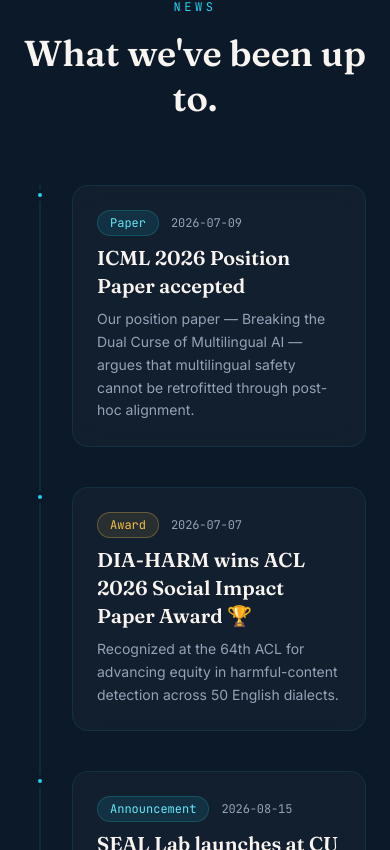
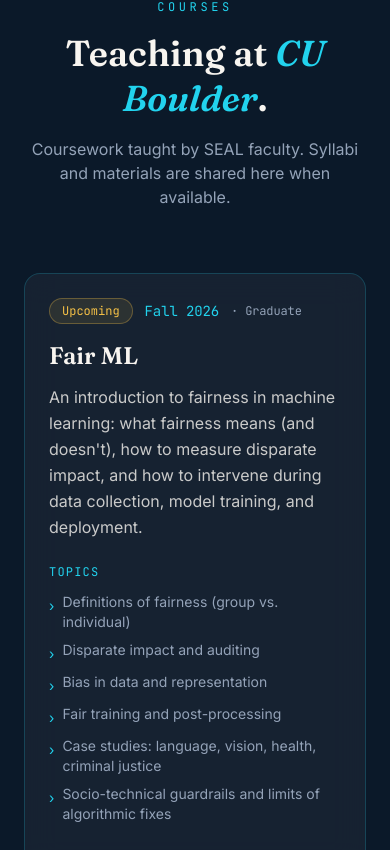
Before and after one commit to jsl5710/sealresearch, a React (Vite) app: page / in a window 390 px wide. Shown: the part 8134-8984 px from the top of the page. Built offline with nearby package versions, Linux system fonts and the light colour scheme.

Commit message:
Add Courses section with Fair ML (Fall 2026)

```diff
--- a/src/App.jsx
+++ b/src/App.jsx
@@ -13,6 +13,7 @@
 import ResearchThemes from './sections/ResearchThemes';
 import PeopleSection from './sections/PeopleSection';
 import PublicationsSection from './sections/PublicationsSection';
+import CoursesSection from './sections/CoursesSection';
 import NewsSection from './sections/NewsSection';
 import JoinUsSection from './sections/JoinUsSection';
 import ContactSection from './sections/ContactSection';
@@ -43,6 +44,7 @@
                         <ResearchThemes />
                         <PeopleSection />
                         <PublicationsSection />
+                        <CoursesSection />
                         <NewsSection />
                         <JoinUsSection />
                         <ContactSection />
--- a/src/components/Navbar.jsx
+++ b/src/components/Navbar.jsx
@@ -7,6 +7,7 @@
   { name: 'Research', href: '#research' },
   { name: 'People', href: '#people' },
   { name: 'Publications', href: '#publications' },
+  { name: 'Courses', href: '#courses' },
   { name: 'News', href: '#news' },
   { name: 'Join Us', href: '#join' },
   { name: 'Contact', href: '#contact' },
--- /dev/null
+++ b/src/data/courses.json
@@ -0,0 +1,22 @@
+[
+  {
+    "id": "fair-ml-fall26",
+    "title": "Fair ML",
+    "code": "",
+    "term": "Fall 2026",
+    "level": "Graduate",
+    "institution": "CU Boulder",
+    "status": "upcoming",
+    "summary": "An introduction to fairness in machine learning: what fairness means (and doesn't), how to measure disparate impact, and how to intervene during data collection, model training, and deployment.",
+    "topics": [
+      "Definitions of fairness (group vs. individual)",
+      "Disparate impact and auditing",
+      "Bias in data and representation",
+      "Fair training and post-processing",
+      "Case studies: language, vision, health, criminal justice",
+      "Socio-technical guardrails and limits of algorithmic fixes"
+    ],
+    "syllabusUrl": "",
+    "canvasUrl": ""
+  }
+]
--- /dev/null
+++ b/src/sections/CoursesSection.jsx
@@ -0,0 +1,82 @@
+import React from 'react';
+import { motion } from 'framer-motion';
+import courses from '../data/courses.json';
+
+const statusChip = (status) => {
+  const map = {
+    upcoming: { label: 'Upcoming', cls: 'chip-ember' },
+    active: { label: 'In Session', cls: 'chip' },
+    past: { label: 'Past', cls: 'chip' },
+  };
+  const s = map[status] || map.past;
+  return <span className={s.cls}>{s.label}</span>;
+};
+
+const CoursesSection = () => {
+  return (
+    <section id="courses" className="relative py-32 px-6 md:px-12">
+      <div className="max-w-5xl mx-auto">
+        <p className="section-eyebrow text-center">Courses</p>
+        <h2 className="text-4xl md:text-6xl font-serif font-semibold text-paper text-center mb-4 leading-tight">
+          Teaching at <span className="italic text-signal">CU Boulder</span>.
+        </h2>
+        <p className="text-mist text-center max-w-2xl mx-auto mb-16">
+          Coursework taught by SEAL faculty. Syllabi and materials are shared here when available.
+        </p>
+
+        <div className="space-y-6">
+          {courses.map((c, i) => (
+            <motion.article
+              key={c.id}
+              initial={{ opacity: 0, y: 20 }}
+              whileInView={{ opacity: 1, y: 0 }}
+              viewport={{ once: true }}
+              transition={{ duration: 0.6, delay: i * 0.08 }}
+              className="glass-strong rounded-2xl p-6 md:p-8"
+            >
+              <div className="flex flex-col md:flex-row md:items-start md:justify-between gap-4 mb-4">
+                <div className="flex items-center gap-3 flex-wrap">
+                  {statusChip(c.status)}
+                  <span className="mono text-signal text-sm">{c.term}</span>
+                  {c.level && <span className="mono text-mist text-xs">· {c.level}</span>}
+                </div>
+                {c.code && <span className="mono text-mist text-xs">{c.code}</span>}
+              </div>
+
+              <h3 className="text-2xl md:text-3xl font-serif font-semibold text-paper mb-3">
+                {c.title}
+              </h3>
+
+              {c.summary && (
+                <p className="text-paper/80 leading-relaxed mb-6">{c.summary}</p>
+              )}
+
+              {c.topics && c.topics.length > 0 && (
+                <div className="mb-6">
+                  <p className="mono text-xs uppercase tracking-widest text-signal mb-3">Topics</p>
+                  <ul className="grid grid-cols-1 md:grid-cols-2 gap-2 text-sm text-mist">
+                    {c.topics.map(t => (
+                      <li key={t} className="flex items-start gap-2">
+                        <span className="text-signal mt-1">›</span>
+                        <span>{t}</span>
+                      </li>
+                    ))}
+                  </ul>
+                </div>
+              )}
+
+              {(c.syllabusUrl || c.canvasUrl) && (
+                <div className="flex flex-wrap gap-4 pt-4 border-t border-signal/10 text-xs mono">
+                  {c.syllabusUrl && <a href={c.syllabusUrl} className="text-signal hover:text-signal-soft transition-colors">syllabus →</a>}
+                  {c.canvasUrl && <a href={c.canvasUrl} className="text-signal hover:text-signal-soft transition-colors">canvas →</a>}
+                </div>
+              )}
+            </motion.article>
+          ))}
+        </div>
+      </div>
+    </section>
+  );
+};
+
+export default CoursesSection;
```
